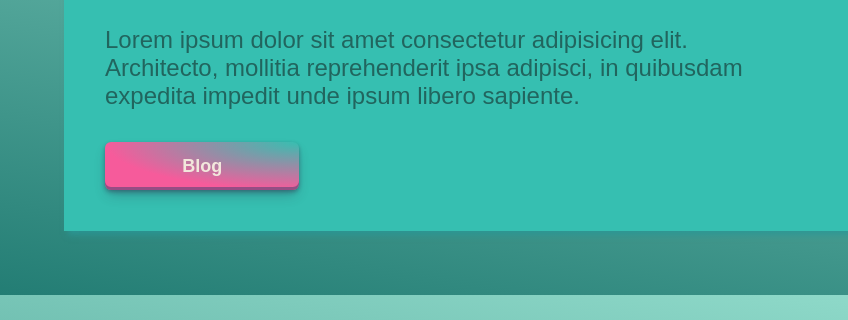
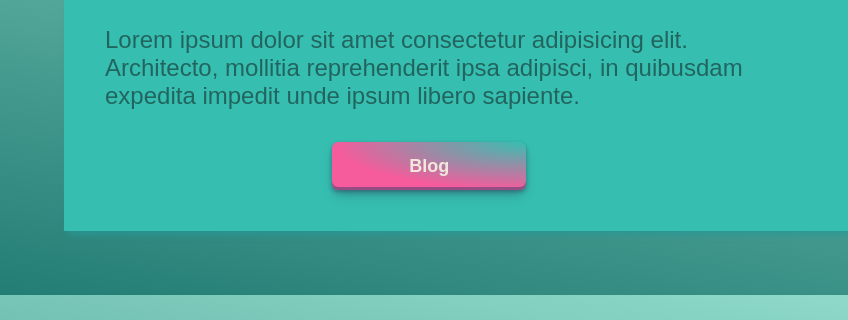
Before and after one commit to LuaFly/cybers.github.io, a plain HTML site: page index.html in a window 1280 px wide. Shown: the part 246-566 px from the top of the page, 0-848 px from the left. Drawn offline with Linux system fonts and the light colour scheme; grey boxes are pictures that could not be loaded.

Commit message:
Update button.css

```diff
--- a/css/button.css
+++ b/css/button.css
@@ -1,4 +1,8 @@
-.button-29{
+.button{
+    text-align: center;
+}
+
+.button-29 {
     align-items: center;
     appearance: none;
     background-image: radial-gradient(100% 100% at 100% 0, #36BFB1 0, #F65B9B 100%);
```
